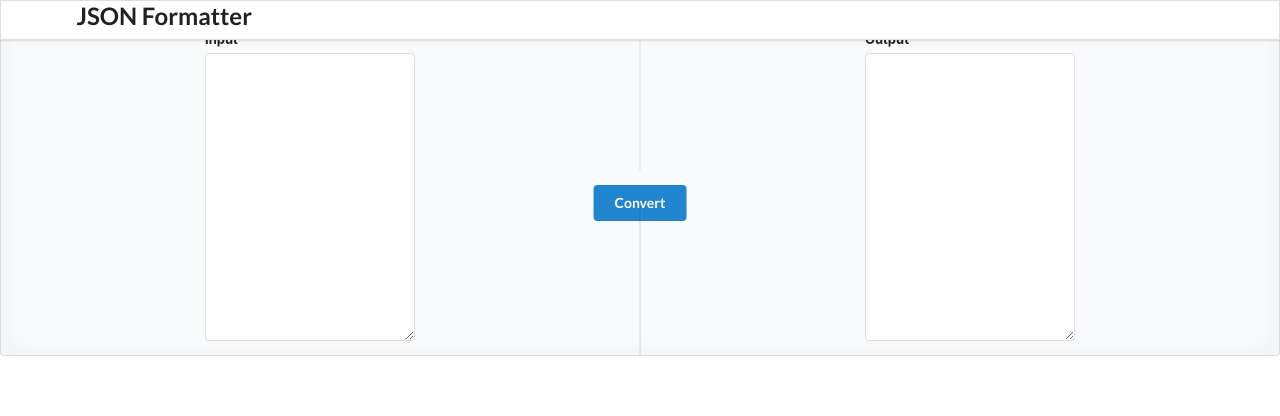
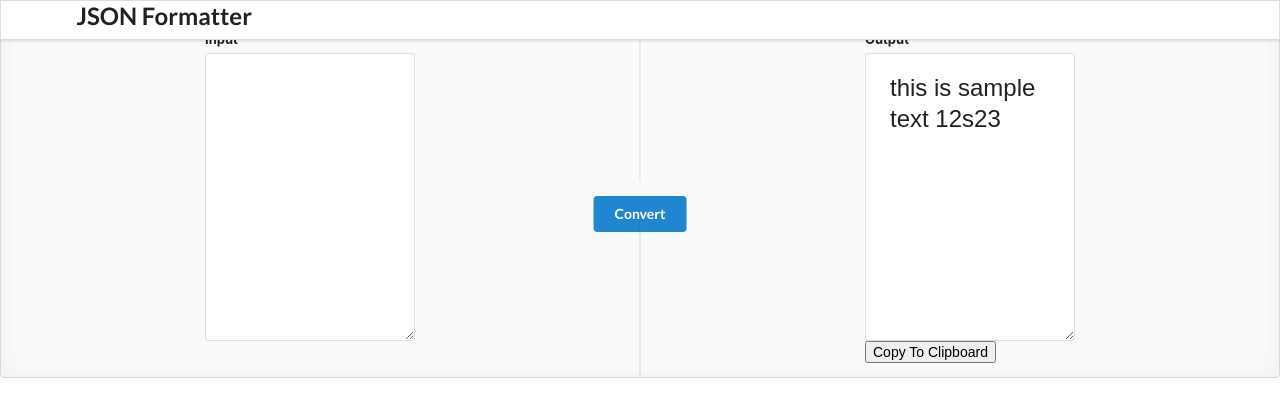
Before and after one commit to prembhaskal/jsonformatter, a React (Create React App) app: page / in a window 1280 px wide. Shown: the top 416 px of the page. Built offline with nearby package versions, Linux system fonts and the light colour scheme.

Commit message:
task #14 added copy to clipboard button for output panel.
changed hierarchy to achieve this.
passing text as props to both the textarea and copy component

```diff
--- a/src/components/App.js
+++ b/src/components/App.js
@@ -17,7 +17,7 @@ function App() {
       <div className="ui placeholder segment">
   <div className="ui two column very relaxed stackable grid">
     <InputPanel inputValue={input}/>
-    <OutputPanel />
+    <OutputPanel text="this is sample text 12s23"/>
   </div>
   <div className="ui vertical divider">
     <button className='ui blue submit button' onClick={convert}>Convert</button>
--- /dev/null
+++ b/src/components/CopyToClip.js
@@ -0,0 +1,23 @@
+import React from 'react'
+
+export default class CopyToClip extends React.Component {
+
+    constructor(props) {
+        super(props);
+        this.handleCopy = this.handleCopy.bind(this);
+    }
+
+    handleCopy() {
+        let textToCopy = this.props.text
+        console.debug("text to copy to clipboard -- '" + textToCopy + "'")
+        navigator.clipboard.writeText(textToCopy)
+    }
+
+    render() {
+        return (
+            <button onClick={this.handleCopy}>
+                Copy To Clipboard
+            </button>
+        );
+    }
+}
--- a/src/components/OutputPanel.js
+++ b/src/components/OutputPanel.js
@@ -1,19 +1,26 @@
 import React from 'react'
+import CopyToClip from './CopyToClip'
 import TextAreaOut from './TextAreaOut'
 
-export default function OutputPanel() {
-  return (
-    <div className="middle aligned column">
+export default class OutputPanel extends React.Component {
+
+  render(){
+    return (
+      <div className="middle aligned column">
       <div className="column">
         <div className="ui form">
           <div className="field">
             <label>Output</label>
             <div className="ui massive icon input">
-              <TextAreaOut />
+              <TextAreaOut text={this.props.text} />
+            </div>
+            <div>
+              <CopyToClip text={this.props.text} />
             </div>
           </div>
         </div>
       </div>
     </div>
-  )
+    )
+  }
 }
--- a/src/components/TextAreaOut.js
+++ b/src/components/TextAreaOut.js
@@ -1,11 +1,9 @@
 import React from 'react'
 
 export default class TextAreaOut extends React.Component {
-
-
     render() {
         return (
-            <textarea />
+            <textarea>{this.props.text}</textarea>
         );
     }
 }
```
